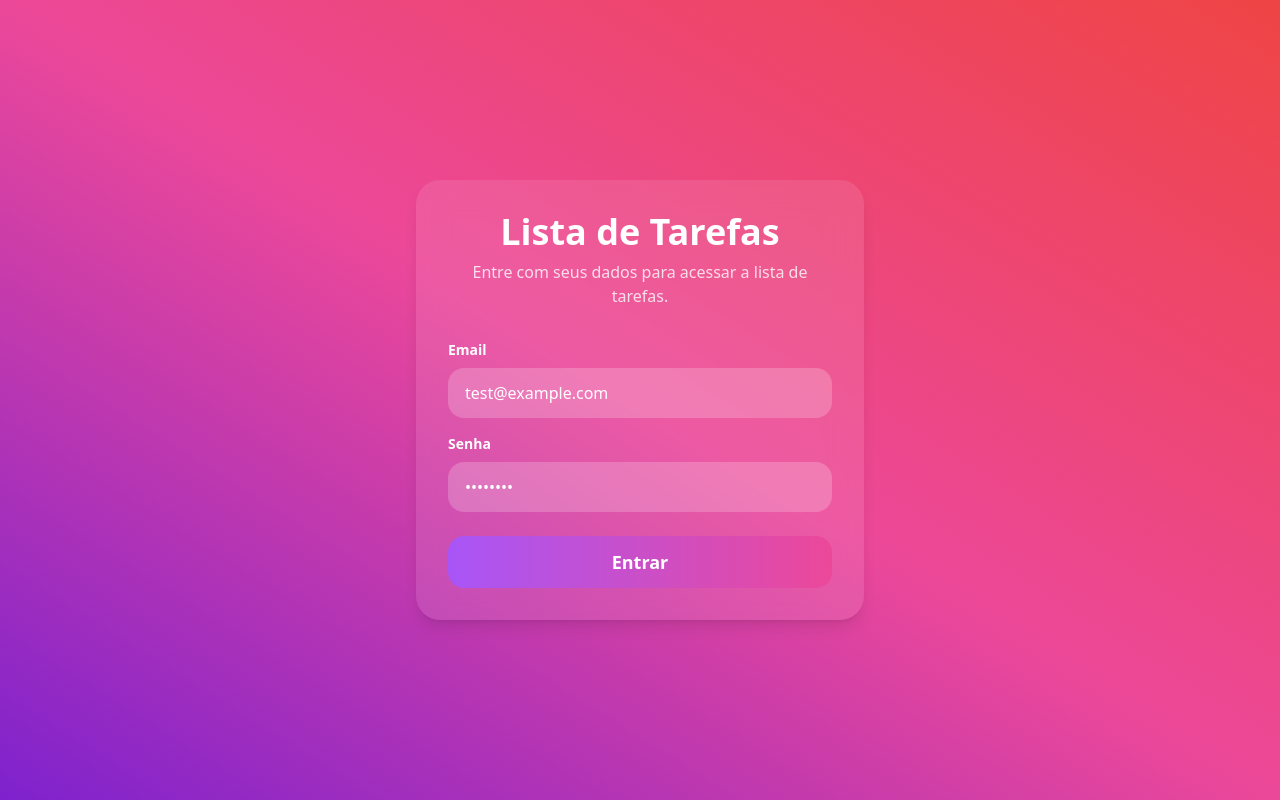
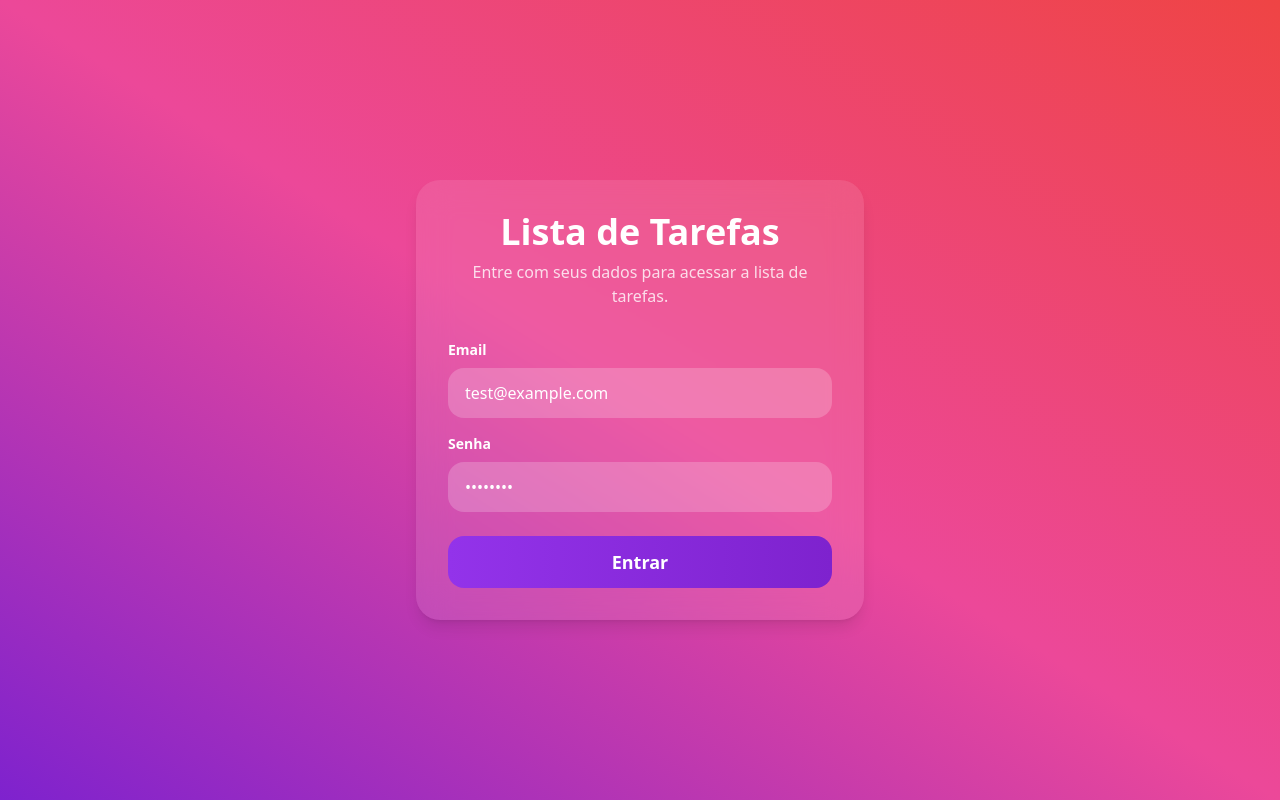
Before and after one commit to adomoraes/stoix, a React (Vite) app in the folder desafio-fullstack/front/: page /login in a window 1280 px wide. Built offline with nearby package versions, Linux system fonts and the light colour scheme; no server answers.

Commit message:
style(login): alterar cores de gradiente de botão

```diff
--- a/desafio-fullstack/front/src/pages/LoginPage.tsx
+++ b/desafio-fullstack/front/src/pages/LoginPage.tsx
@@ -71,7 +71,7 @@ export function LoginPage() {
 						</div>
 						<button
 							type='submit'
-							className='relative group w-full py-3 text-lg font-bold text-white bg-gradient-to-r from-purple-500 to-pink-500 rounded-2xl transition-all duration-300 ease-in-out hover:scale-105 active:scale-100'>
+							className='relative group w-full py-3 text-lg font-bold text-white bg-gradient-to-r from-purple-600 to-purple-700 rounded-2xl transition-all duration-300 ease-in-out hover:scale-105 active:scale-100'>
 							Entrar
 							<span className='absolute bottom-full left-1/2 -translate-x-1/2 mb-2 hidden group-hover:block bg-gray-800 text-white text-xs rounded py-1 px-2'>
 								Acessar sua conta
```
